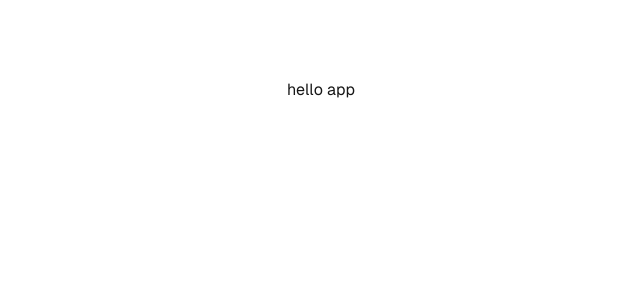
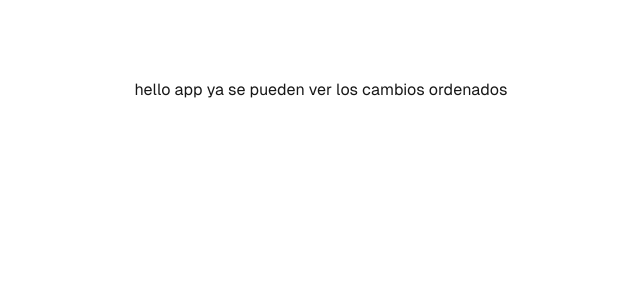
Before and after one commit to Tickeo-ES/tickeo-app-web, a Next.js app: page / in a window 1280 px wide. Shown: the top 300 px of the page, without its empty margins (319-959 px from the left). Built offline with nearby package versions, Linux system fonts and the light colour scheme.

Commit message:
Update page.tsx

```diff
--- a/app/page.tsx
+++ b/app/page.tsx
@@ -1,7 +1,7 @@
 export default function Home() {
   return (
     <div className="grid grid-rows-[20px_1fr_20px] items-center justify-items-center min-h-screen p-8 pb-20 gap-16 sm:p-20 font-[family-name:var(--font-geist-sans)]">
-      <h1>hello app</h1>
+      <h1>hello app ya se pueden ver los cambios ordenados</h1>
     </div>
   );
 }
```
